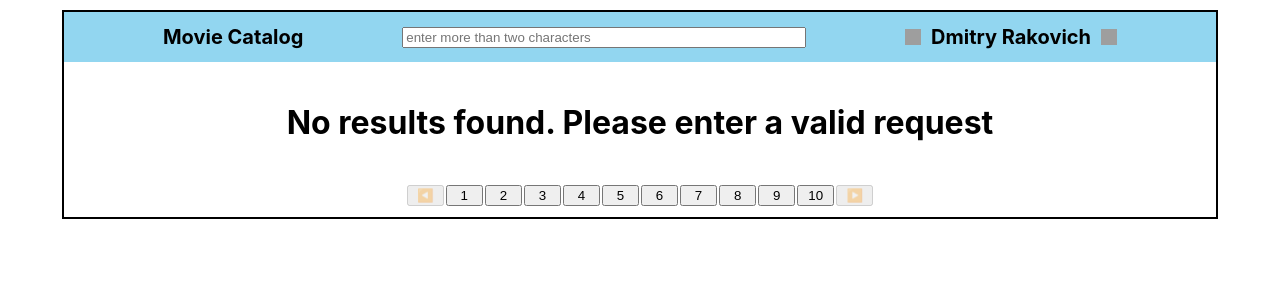
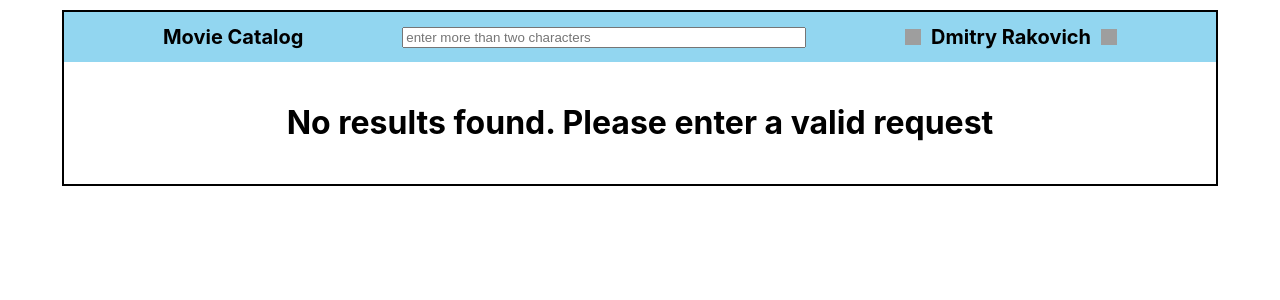
Before and after one commit to dmitry-rakovich/movie-catalog-react, a React (Create React App) app: page / in a window 1280 px wide. Shown: the top 300 px of the page. Built offline with nearby package versions, Linux system fonts and the light colour scheme; grey boxes are pictures that could not be loaded.

Commit message:
fix: hide pagination without server's response

```diff
--- a/src/App.js
+++ b/src/App.js
@@ -12,7 +12,6 @@ function App() {
   const [filmSearch, setFilm] = useState('')
   const [data, setData] = useState([])
   const [result, setResult] = useState('')
-
   const getFilm = async (page = 1) => {
     const response = await fetch(`https://www.omdbapi.com/?i=tt3896198&apikey=8523cbb8&s=${filmSearch}&page=${page}`)
     const data = await response.json()
@@ -38,7 +37,7 @@ function App() {
         }
       </div>
       </div>
-      <Pages result={result} getFilm={getFilm} />
+      {result && <Pages result={result} getFilm={getFilm} />}
     </div>
     </>
   );
```
